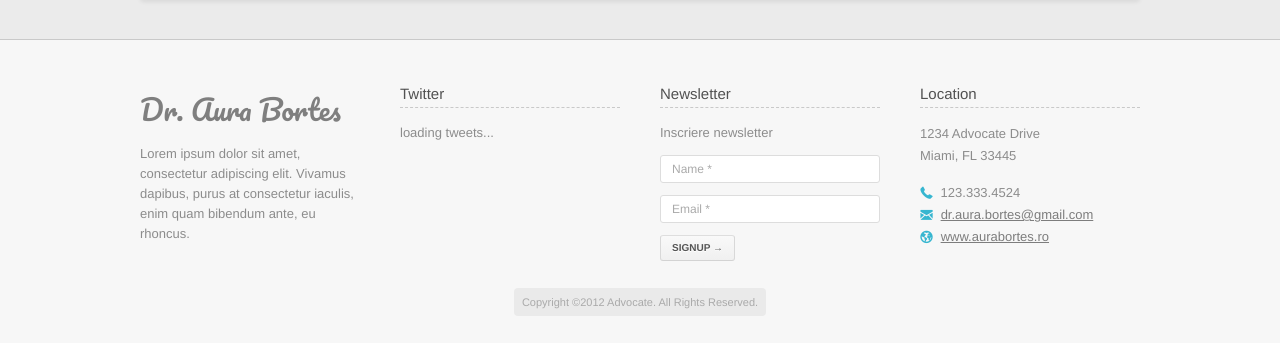
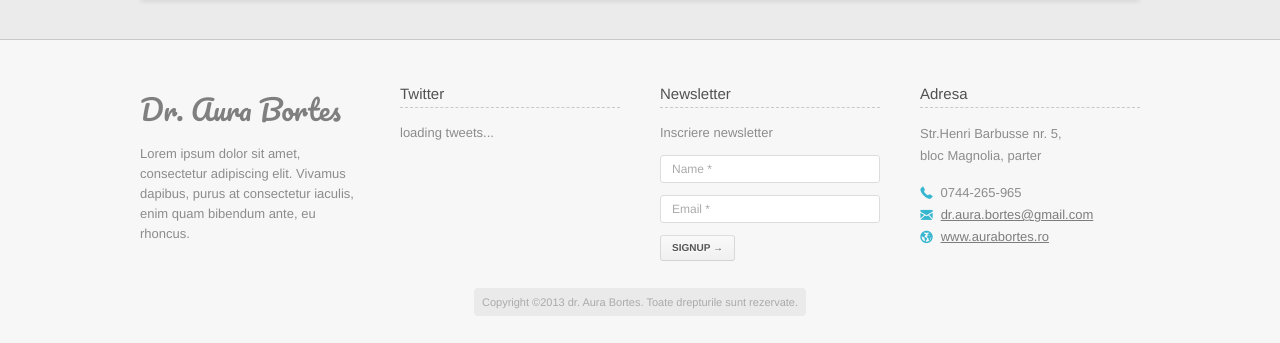
Before and after one commit to sebikovacs/aurabortes.ro, a Jekyll site: the page built from index.html, in a window 1280 px wide. Shown: the part 1035-1378 px from the top of the page. Built offline with Jekyll 4.4.1, drawn with Linux system fonts in a browser that asks for light colours.

Commit message:
local changes

```diff
--- a/_layouts/default.html
+++ b/_layouts/default.html
@@ -138,22 +138,22 @@
                 </form>
             </div>
             <div class="widget one_fourth column_last">
-                <h5>Location</h5>
+                <h5>Adresa</h5>
                 <div class="location_widget">
                     <p>
-                        1234 Advocate Drive <br/>
-                        Miami, FL 33445
+                        Str.Henri Barbusse nr. 5, <br/>
+                        bloc Magnolia, parter
                     </p>
                     <p>
-                        <span class="icon general">r</span> 123.333.4524 <br/>
-                        <span class="icon general">h</span> <a href="">dr.aura.bortes@gmail.com</a> <br/>
-                        <span class="icon general">l</span> <a href="">www.aurabortes.ro</a>
+                        <span class="icon general">r</span> 0744-265-965<br/>
+                        <span class="icon general">h</span> <a href="mailto:dr.aura.bortes@gmail.com">dr.aura.bortes@gmail.com</a> <br/>
+                        <span class="icon general">l</span> <a href="http://aurabortes.ro">www.aurabortes.ro</a>
                     </p>
                 </div>
             </div>
 
             <div class="copy">
-                <p>Copyright &copy;2012 Advocate. All Rights Reserved.</p>
+                <p>Copyright &copy;2013 dr. Aura Bortes. Toate drepturile sunt rezervate.</p>
             </div>
 
         </div>
```
Also changed, not shown: 3 other files.
